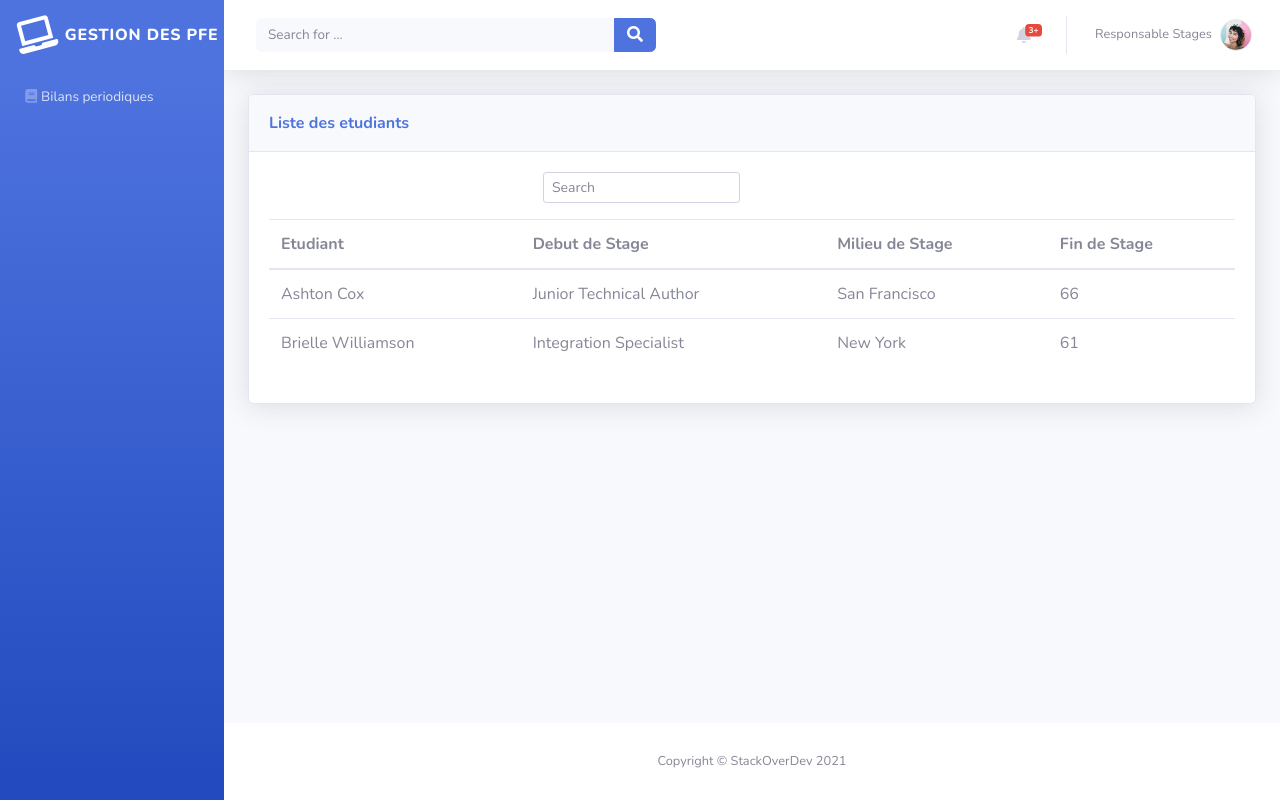
After one commit to islemoueslati/PROJETWEB, a Symfony app: template templates/visualisationbilan/index.html.twig in a window 1280 px wide. The commit adds this page. Run offline with Twig, Linux system fonts and the light colour scheme; the template is opened without the code that fills it, so the values that code supplies are empty; some libraries are stand-ins or nearby versions.

Commit message:
visualisation des bilans

```diff
--- a/src/Controller/QuestionsController.php
+++ b/src/Controller/QuestionsController.php
@@ -16,7 +16,7 @@ use Symfony\Component\Routing\Annotation\Route;
 class QuestionsController extends AbstractController
 {
     /**
-     * @Route("/menuquestions", name="menu_questions", methods={"GET"})
+     * @Route("/menuquestions", name="questions_index", methods={"GET"})
      */
     public function index(QuestionsRepository $questionsRepository): Response
     {
--- a/src/Entity/Questions.php
+++ b/src/Entity/Questions.php
@@ -5,7 +5,7 @@ namespace App\Entity;
 use App\Repository\QuestionsRepository;
 use Doctrine\Common\Collections\ArrayCollection;
 use Doctrine\Common\Collections\Collection;
-
+use Symfony\Component\Validator\Constraints as Assert;
 use Doctrine\ORM\Mapping as ORM;
 
 /**
@@ -22,11 +22,13 @@ class Questions
 
     /**
      * @ORM\Column(type="string", length=255)
+     * @Assert\NotBlank (message="Veuillez ecrire une question")
      */
     private $quest;
 
     /**
      * @ORM\Column(type="integer")
+     * @Assert\NotNull
      */
     private $IndexPeriode;
 
--- a/templates/gestionbilan/index.html.twig
+++ b/templates/gestionbilan/index.html.twig
@@ -12,7 +12,7 @@
                     <div class="card-body">
                         <div class="row align-items-center no-gutters">
                             <div class="col mr-2">
-                                <div class="text-uppercase text-success font-weight-bold text-xs mb-1"><span><a href="">Bilans</a></span>
+                                <div class="text-uppercase text-success font-weight-bold text-xs mb-1"><span><a href="{{ path('visualisation_bilan') }}">Bilans</a></span>
                                 </div>
                                 <div class="text-dark font-weight-normal"><span>Visualiser les bilans periodiques renseignés des etudiants</span></div>
                             </div>
@@ -26,7 +26,7 @@
                     <div class="card-body">
                         <div class="row align-items-center no-gutters">
                             <div class="col mr-2">
-                                <div class="text-uppercase text-warning font-weight-bold text-xs mb-1"><span><a href="{{ path('menu_questions') }}">Questions</a> </span>
+                                <div class="text-uppercase text-warning font-weight-bold text-xs mb-1"><span><a href="{{ path('questions_index') }}">Questions</a> </span>
                                 </div>
                                 <div class="text-dark font-weight-normal"><span>Visualiser et manipuler les questions des bilans</span></div>
                             </div>
--- a/templates/questions/show.html.twig
+++ b/templates/questions/show.html.twig
@@ -19,7 +19,7 @@
         </tr>
         <tr>
             <th></th>
-            <td><button type="button" class="btn btn-success"> <a href="{{ path('questions_edit', {'id': question.id}) }}" class="text-white">Modifier</a></button>
+            <td><button type="button" class="btn btn-success"> <a href="{{ path('questions_edit', {'id': question.id}) }}" class="text-white">edit</a></button>
 
             </td>
         </tr>
--- /dev/null
+++ b/templates/visualisationbilan/index.html.twig
@@ -0,0 +1,61 @@
+{% extends 'baseback.html.twig' %}
+
+{% block title %}Bilans des etudiants{% endblock %}
+
+{% block body %}
+    <div class="container-fluid">
+        <div class="card shadow">
+            <div class="card-header py-3">
+                <p class="text-primary m-0 font-weight-bold">Liste des etudiants </p>
+            </div>
+            <div class="card-body">
+                <div class="row">
+                    <div class="col-md-6">
+                        <div class="text-md-right dataTables_filter" id="dataTable_filter"><label><input type="search"
+                                                                                                         class="form-control form-control-sm"
+                                                                                                         aria-controls="dataTable"
+                                                                                                         placeholder="Search"></label>
+                        </div>
+                    </div>
+                </div>
+                <div class="table-responsive table mt-2" id="dataTable" role="grid" aria-describedby="dataTable_info">
+                    <table class="table my-0" id="dataTable">
+                        <thead>
+                        <tr>
+                            <th>Etudiant</th>
+                            <th>Debut de Stage</th>
+                            <th>Milieu de Stage</th>
+                            <th>Fin de Stage</th>
+                        </tr>
+                        </thead>
+                        <tbody>
+
+                        <tr>
+                            <td>Ashton Cox</td>
+                            <td>Junior Technical Author</td>
+                            <td>San Francisco</td>
+                            <td>66</td>
+                        </tr>
+
+                        <tr>
+                            <td>Brielle Williamson</td>
+                            <td>Integration Specialist</td>
+                            <td>New York</td>
+                            <td>61</td>
+
+                        </tr>
+
+                        </tbody>
+                    </table>
+                </div>
+                <div class="row">
+
+                    <div class="col-md-6">
+
+                    </div>
+                </div>
+            </div>
+        </div>
+    </div>
+
+{% endblock %}
```
Also changed, not shown: src/Controller/VisualisationbilanController.php (added, +18 -0 lines).
